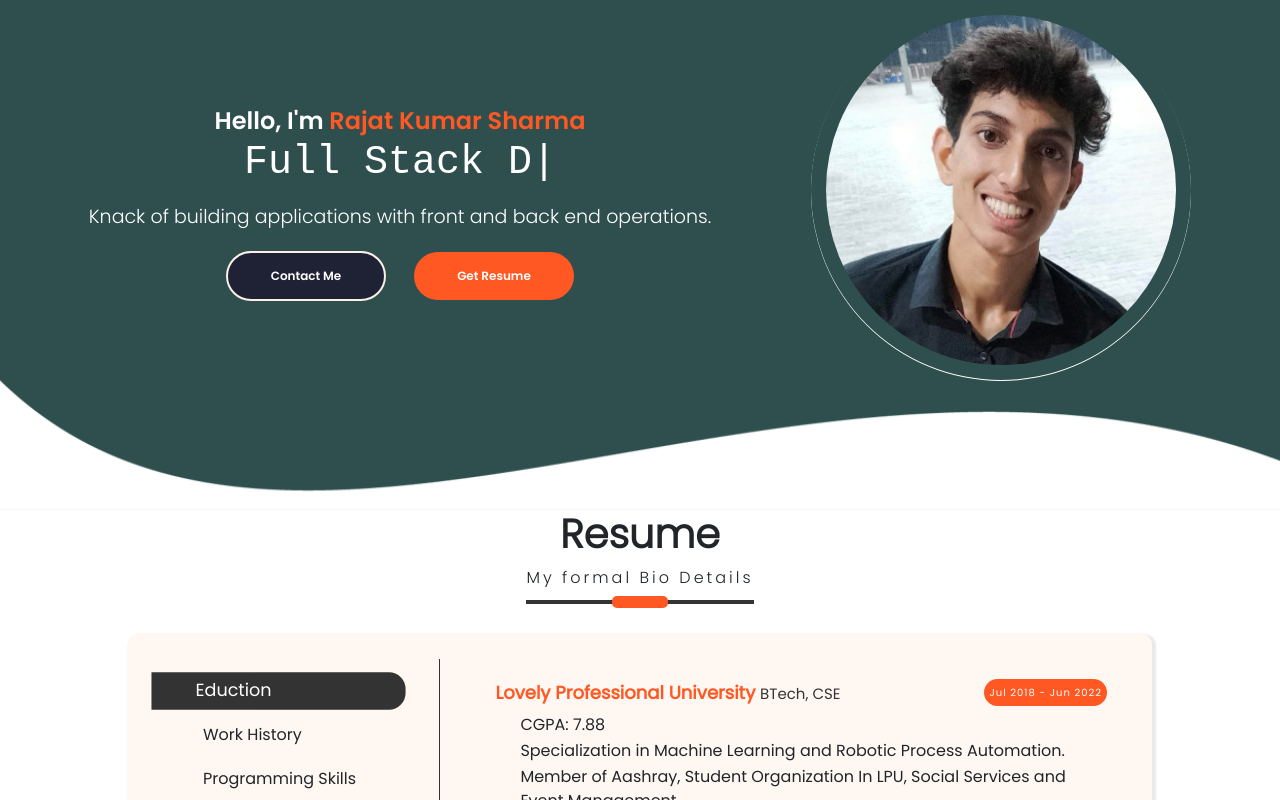
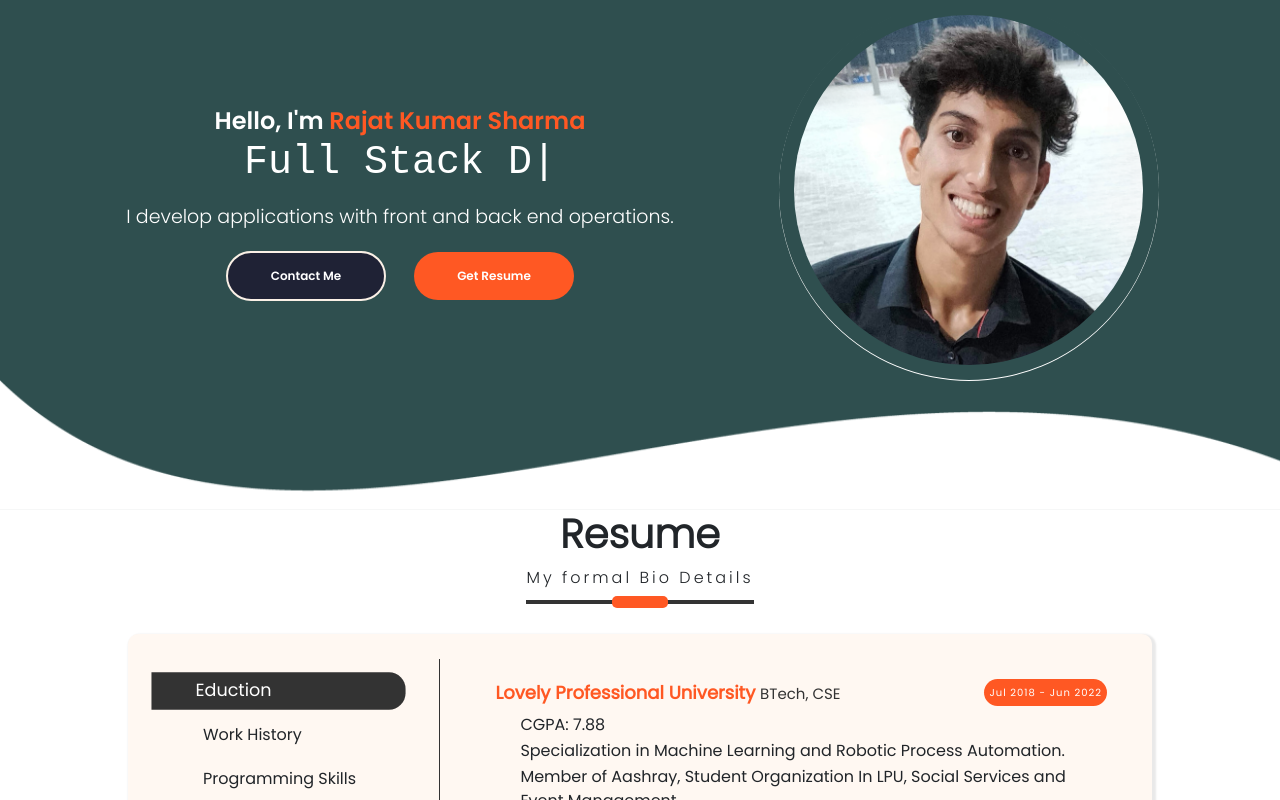
Before and after one commit to RajatRjSharma/portfolio, a React (Create React App) app: page / in a window 1280 px wide. Shown: the top 800 px of the page. Built offline with nearby package versions, Linux system fonts and the light colour scheme; some icons are missing.

Commit message:
profile object creation and use it as props

```diff
--- a/src/PortfolioContainer/Home/Home.js
+++ b/src/PortfolioContainer/Home/Home.js
@@ -7,11 +7,33 @@ import Resume from "../Resume/Resume";
 import "./Home.css";
 
 export default class Home extends Component {
+  profile = {
+    links: {
+      github: "https://github.com/rajatrjsharma",
+      linkedin: "https://www.linkedin.com/in/rajatrjsharma",
+      instagram: "https://www.instagram.com/rj_rajatsharma/",
+    },
+    fullname: "Rajat Kumar Sharma",
+    profileSkills: {
+      skills: [
+        "Software Developer",
+        "Full Stack Developer",
+        "Angular Dev",
+        "Play Framework",
+        "React Dev",
+        "Spring Boot",
+      ],
+      skillTime: 1000,
+    },
+    profileTagline:
+      "I develop applications with front and back end operations.",
+  };
+
   render() {
     return (
       <>
         <div className="home-container">
-          <Profile />
+          <Profile profile={this.profile} />
           <ProfileFooter />
         </div>
         <Resume />
--- a/src/PortfolioContainer/Home/Profile/Profile.css
+++ b/src/PortfolioContainer/Home/Profile/Profile.css
@@ -39,7 +39,7 @@
 
 .profile-role-tagline {
   font-size: 19px;
-  margin: 5px 0 5px 0;
+  margin: 5px;
   font-family: "Poppins Light";
 }
 
--- a/src/PortfolioContainer/Home/Profile/Profile.js
+++ b/src/PortfolioContainer/Home/Profile/Profile.js
@@ -2,7 +2,7 @@ import React from "react";
 import Typical from "react-typical";
 import "./Profile.css";
 
-export default function Profile() {
+export default function Profile({ profile }) {
   function scrollToContact() {
     document.getElementById("contact-form").scrollIntoView({
       behavior: "smooth",
@@ -16,21 +16,21 @@ export default function Profile() {
           <div className="colz">
             <div className="colz-icon">
               <a
-                href="https://github.com/rajatrjsharma"
+                href={profile.links.github}
                 target="_blank"
                 rel="noopener noreferrer"
               >
                 <i className="fa fa-github-square"></i>
               </a>
               <a
-                href="https://www.linkedin.com/in/rajatrjsharma"
+                href={profile.links.linkedin}
                 target="_blank"
                 rel="noopener noreferrer"
               >
                 <i className="fa fa-linkedin-square"></i>
               </a>
               <a
-                href="https://www.instagram.com/rj_rajatsharma/"
+                href={profile.links.instagram}
                 target="_blank"
                 rel="noopener noreferrer"
               >
@@ -42,7 +42,7 @@ export default function Profile() {
             <span className="primary-text">
               {" "}
               Hello, I'm{" "}
-              <span className="highlighted-text">Rajat Kumar Sharma</span>
+              <span className="highlighted-text">{profile.fullname}</span>
             </span>
           </div>
           <div className="profile-details-role">
@@ -52,31 +52,19 @@ export default function Profile() {
                 {" "}
                 <Typical
                   loop={Infinity}
-                  steps={[
-                    "Software Developer",
-                    1000,
-                    "Full Stack Developer",
-                    1000,
-                    "Angular Dev",
-                    1000,
-                    "Play Framework",
-                    1000,
-                    "React Dev",
-                    1000,
-                    "Spring Boot",
-                    1000,
-                  ]}
+                  steps={profile.profileSkills.skills
+                    .join(`,${profile.profileSkills.skillTime},`)
+                    .split(",")
+                    .map((value) => (+value ? +value : value))}
                 />
               </h1>
               <span className="profile-role-tagline">
-                Knack of building applications with front and back end
-                operations.
+                {profile.profileTagline}
               </span>
             </span>
           </div>
           <div className="profile-options">
             <button className="btn primary-btn" onClick={scrollToContact}>
-              {""}
               Contact Me
             </button>
             <a
```
